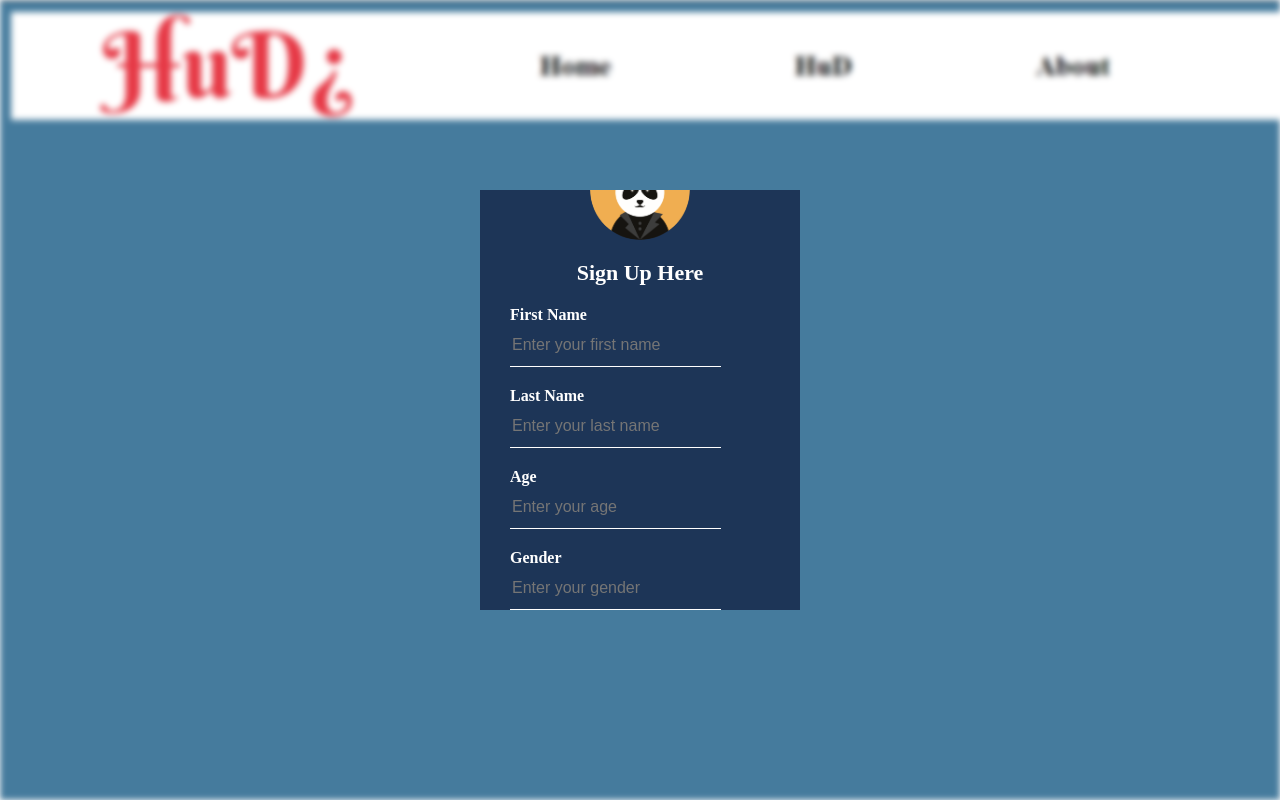
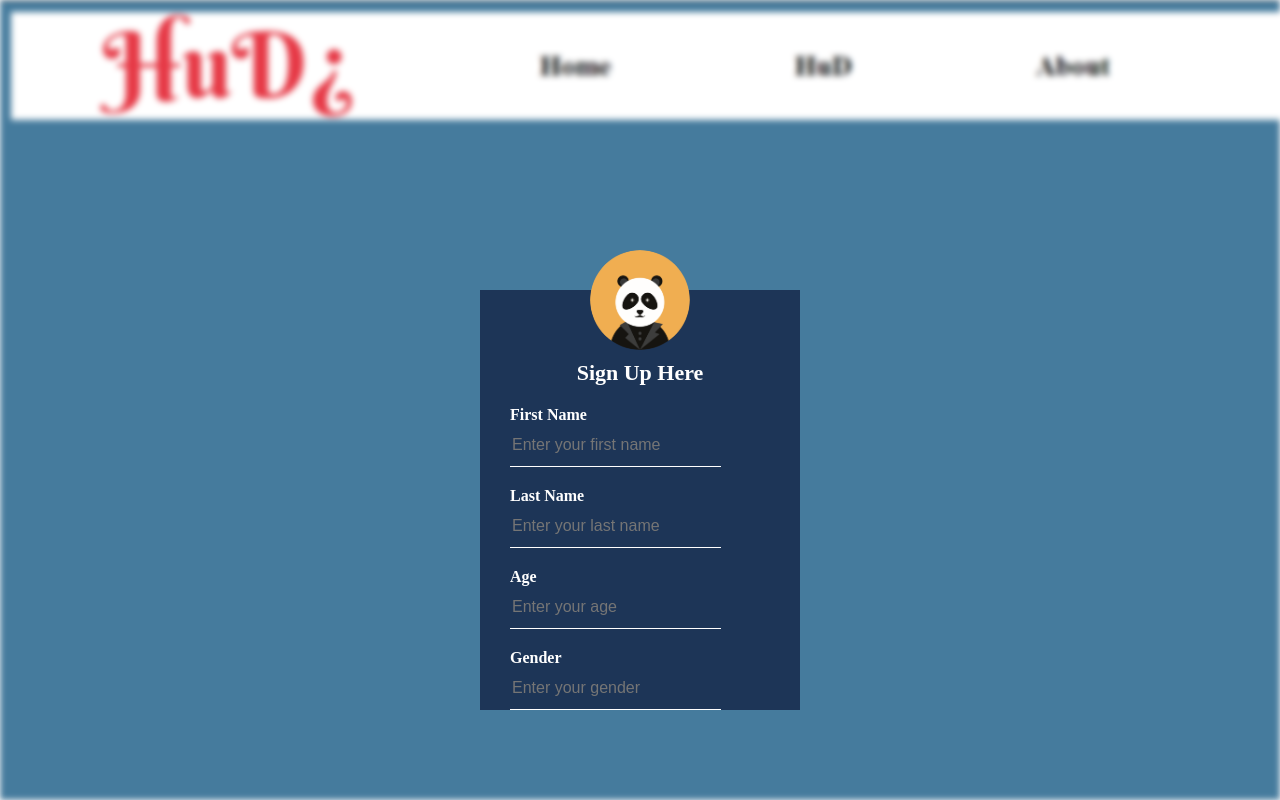
Before and after one commit to alessbdonato/HowUDoing, a plain HTML site: page front-end/registration_form/rgst_form.html in a window 1280 px wide. Drawn offline with Linux system fonts and the light colour scheme.

Commit message:
fix logo

```diff
--- a/front-end/registration_form/rgst_form.html
+++ b/front-end/registration_form/rgst_form.html
@@ -7,8 +7,10 @@
 </head>
 
 <body>
+	<img src="pandavatar.png" class= "avatar" />
+
 	<div class="loginbox">
-		<img src="pandavatar.png" class="avatar">
+
 			<h1>Sign Up Here</h1>
 			<form>
 				<p>First Name</p>
--- a/front-end/registration_form/rgst_style.css
+++ b/front-end/registration_form/rgst_style.css
@@ -26,14 +26,17 @@ body:before{
 	background: #1d3557;
 	/*background: rgba(0,0,0,.8);*/
 	color: #fff;
-	top: 50%;
+	top: 500px;
 	left: 50%;
-	position: absolute;
+	position: relative;
 	transform: translate(-50%,-50%);
 	box-sizing: border-box;
 	padding: 70px 30px;
 	overflow: auto;
+
+
 }
+
 
 /* width  DA CAMBIARE NON MI PIACE */
 ::-webkit-scrollbar {
@@ -58,12 +61,14 @@ body:before{
 }
 
 .avatar{
+
 	width: 100px;
 	height: 100px;
 	border-radius: 50%;
 	position: absolute;
-	top: -50px;
+	top: 250px;
 	left: calc(50% - 50px);
+	z-index: 10;
 }
 
 h1{
```
